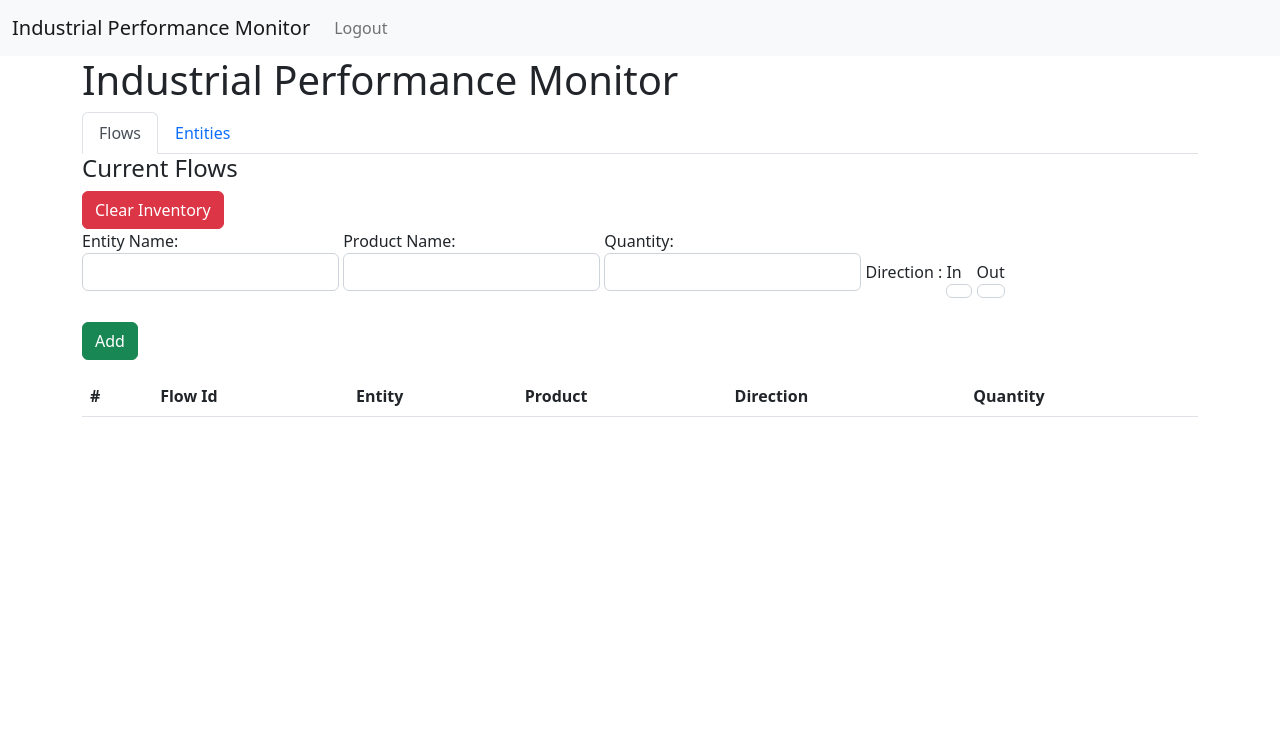
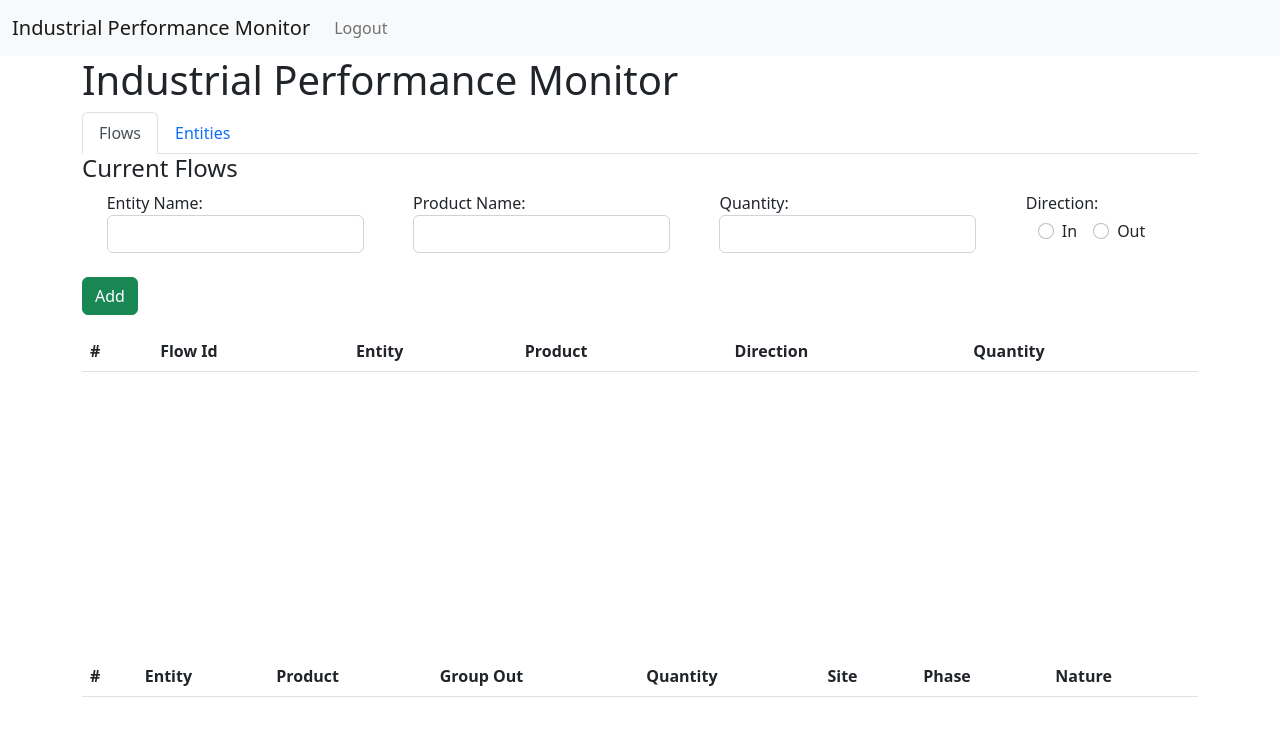
Before and after one commit to YASSIRFRI/InDustrialPerformanceMonitoring, a PHP site: page /Dashboard.php in a window 1280 px wide. Shown: the top 736 px of the page. Run offline with PHP 8.4, Linux system fonts and the light colour scheme; lists and menus that the app fills with data are empty.

Commit message:
working on authentication and dashboard

```diff
--- a/src/views/Dashboard.php
+++ b/src/views/Dashboard.php
@@ -92,73 +92,57 @@
             >
               <div class="heading">
                 <h4>Current Flows</h4>
-                <button
-                  type="button"
-                  onclick="clearCurrentInventory()"
-                  class="btn btn-danger"
-                >
-                  Clear Inventory
-                </button>
               </div>
               <div class="add-item">
   <form class="form">
-                  <div class="mb-3">
+    <div class="mb-3 d-flex justify-content-around">
       <label class="form-label">
         Entity Name:
-                      <input
-                        id="current_order_product_name"
-                        class="form-control"
-                        type="text"
-                        required
-                      />
+        <input id="current_order_product_name" class="form-control" type="text" required />
       </label>
       <label class="form-label">
         Product Name:
-                      <input
-                        id="current_order_product_brand"
-                        class="form-control"
-                        type="text"
-                        required
-                      />
+        <input id="current_order_product_brand" class="form-control" type="text" required />
       </label>
       <label class="form-label">
         Quantity:
+        <input id="current_order_product_quantity" class="form-control" type="number" required />
+      </label>
+      <label class="form-label">
+        <div class="w-100">
+            Direction:
+        </div>
+        <div class="form-check d-flex ">
+            <div class="m-1 px-2">
           <input
-                        id="current_order_product_quantity"
-                        class="form-control"
-                        type="number"
+            id="current_order_product_direction_in"
+            class="form-check-input"
+            type="radio"
+            name="direction"
+            value="in"
             required
           />
-                    </label>
-                    <label class="form-label">
-                        Direction :
-                            <label for="current_order_product_direction_in">In
+          <label class="form-check-label" for="current_order_product_direction_in">In</label>
+            </div>
+            <div class="m-1 px-4">
           <input
-                              id="current_order_product_price"
-                              class="form-control"
+            id="current_order_product_direction_out"
+            class="form-check-input"
             type="radio"
+            name="direction"
+            value="out"
             required
           />
-                            </label>
-                            <label for="current_order_product_direction_out">Out
-                            <input
-                              id="current_order_product_price"
-                              class="form-control"
-                              type="radio"
-                              required
-                            />
-                            </label>
+          <label class="form-check-label" for="current_order_product_direction_out">Out</label>
+        </div>
+        </div>
       </label>
     </div>
     <div class="mb-3">
-                    <button
-                      class="btn btn-success"
-                      onclick="addCurrentInventory()"
-                      type="button">
-                      Add
-                    </button>
+      <button class="btn btn-success" onclick="addCurrentInventory()" type="button">Add</button>
     </div>
   </form>
+</div>
               </div>
               <table class="table">
                 <thead>
@@ -189,19 +173,12 @@
               tabindex="0"
             >
               <div class="heading">
-                <h4>Outgoing Orders</h4>
-                <button
-                  type="button"
-                  onclick="clearOutgoingOrder()"
-                  class="btn btn-danger"
-                >
-                  Clear Outgoing
-                </button>
+                <h4>Entities Inventory</h4>
               </div>
               <div class="add-item">
   <form class="form">
-                  <div class="mb-3">
-                    <label class="form-label">
+    <div class="mb-3 d-flex justify-content-center">
+      <label class="form-label m-1">
         Entity Name:
         <input
           id="outgoing_order_product_name"
@@ -210,7 +187,7 @@
           required
         />
       </label>
-                    <label class="form-label">
+      <label class="form-label m-1">
         Product Name:
         <input
           id="outgoing_order_product_brand"
@@ -219,7 +196,7 @@
           required
         />
       </label>
-                    <label class="form-label">
+      <label class="form-label m-1 ">
         Quantity:
         <input
           id="outgoing_order_product_quantity"
@@ -229,15 +206,21 @@
         />
       </label>
     </div>
-                  <div class="mb-3">
-                    <button
-                      class="btn btn-success"
-                      onclick="addOutgoingOrder()"
-                      type="button"
-                    >
-                      Add
-                    </button>
-                    <button class="btn btn-danger" type="reset">Reset</button>
+    <div class="mb-3 d-flex justify-content-center">
+      <button class="btn btn-success" onclick="addOutgoingOrder()" type="button">Add</button>
+    </div>
+  </form>
+</div>
+                <form>
+
+                    <button class="btn btn-danger" type="button" id="toggleFileInput">Import Data in Excel Format</button>
+                    <div class="input-group m-1 p-2" id="fileInput">
+  <div class="input-group-prepend">
+  </div>
+  <div class="custom-file">
+    <input type="file" class="custom-file-input" id="inputGroupFile01"
+      aria-describedby="inputGroupFileAddon01">
+  </div>
 </div>
                 </form>
               </div>
@@ -273,5 +256,12 @@
       integrity="sha384-OERcA2EqjJCMA+/3y+gxIOqMEjwtxJY7qPCqsdltbNJuaOe923+mo//f6V8Qbsw3"
       crossorigin="anonymous"
     ></script>
+<script>
+  var toggleButton = document.getElementById("toggleFileInput");
+  var fileInput = document.getElementById("fileInput");
+  toggleButton.addEventListener("click", function() {
+    fileInput.style.display = fileInput.style.display === "none" ? "block" : "none";
+  });
+</script>
   </body>
 </html>
--- a/src/views/Login.php
+++ b/src/views/Login.php
@@ -29,15 +29,16 @@ echo '
 			<form action="../controllers/RegistrationController.php" method="POST">
 				<label for="chk" aria-hidden="true">Sign up</label>
 				<input type="email" name="email" placeholder="Email" required="">
+				<input type="text" name="username" placeholder="Username" required="">
 				<input type="password" name="password" placeholder="Password" required="">
 				<input type="password" name="confirmPassword" placeholder="Confirm Password" required="">
 				<button>Sign up</button>
 			</form>
 		</div>
 		<div class="login">
-			<form action="../dbconfig.php" method="POST">
+			<form action="../controllers/LoginController.php" method="POST">
 				<label for="chk" aria-hidden="true">Login</label>
-				<input type="text" name="username" placeholder="Username" required="">
+				<input type="email" name="email" placeholder="Email" required="">
 				<input type="password" name="password" placeholder="Password" required="">
 				<button>Login</button>
 			</form>
```
Also changed, not shown: assets/css/Login.css (+9 -5 lines), src/controllers/LoginController.php (+18 -1 lines), src/controllers/RegistrationController.php (+34 -0 lines), src/dbconfig.php (+3 -5 lines), src/models/Entity.php (+13 -0 lines), src/models/User.php (+65 -0 lines), src/controllers/EntityController.php (added). Lines whose indentation alone changed are shown as unchanged.
